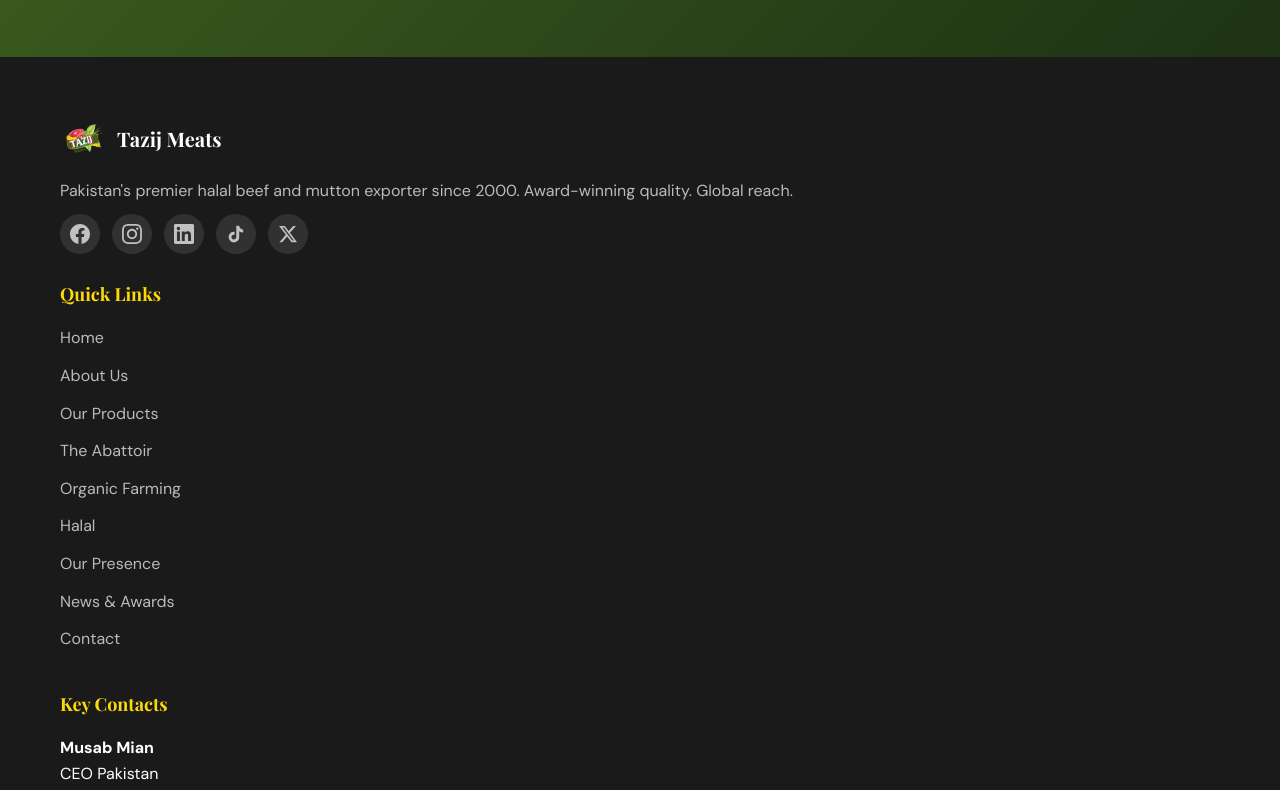
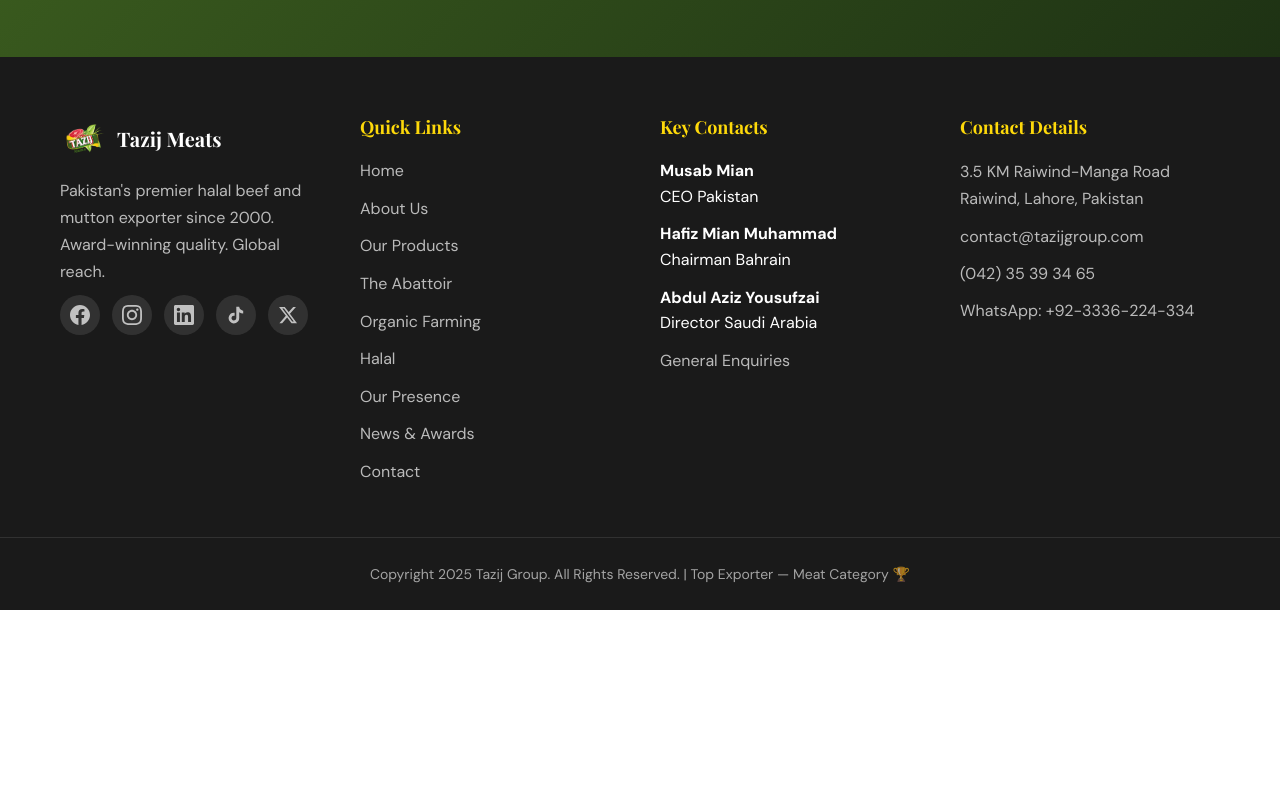
Before and after one commit to MeWaqasahmed/Tajizgroup, a plain HTML site: page news.html in a window 1280 px wide. Shown: the part 3575-4365 px from the top of the page. After the commit the page ends 4185 px from the top, so only its background shows below. Drawn offline with nearby package versions, Linux system fonts and the light colour scheme.

Commit message:
horizontal footer

```diff
--- a/styles.css
+++ b/styles.css
@@ -661,6 +661,7 @@
     grid-template-columns: repeat(4, 1fr);
     gap: 40px;
     margin-bottom: 40px;
+    width: 100%;
 }
 
 .footer-logo {
@@ -792,6 +793,13 @@
 }
 
 /* Responsive */
+@media (min-width: 969px) {
+    /* Ensure footer is horizontal on desktop */
+    .footer-container {
+        grid-template-columns: repeat(4, 1fr) !important;
+    }
+}
+
 @media (max-width: 968px) {
     .nav-links {
         display: none;
@@ -1923,16 +1931,6 @@
         padding: 30px 20px;
     }
 
-    /* Footer */
-    .footer-container {
-        grid-template-columns: 1fr;
-        gap: 30px;
-    }
-
-    .footer-logo {
-        flex-wrap: wrap;
-    }
-
     /* Video section */
     .video-section,
     .achievement-section {
```
Also changed, not shown: index.html (+8 -1 lines).
